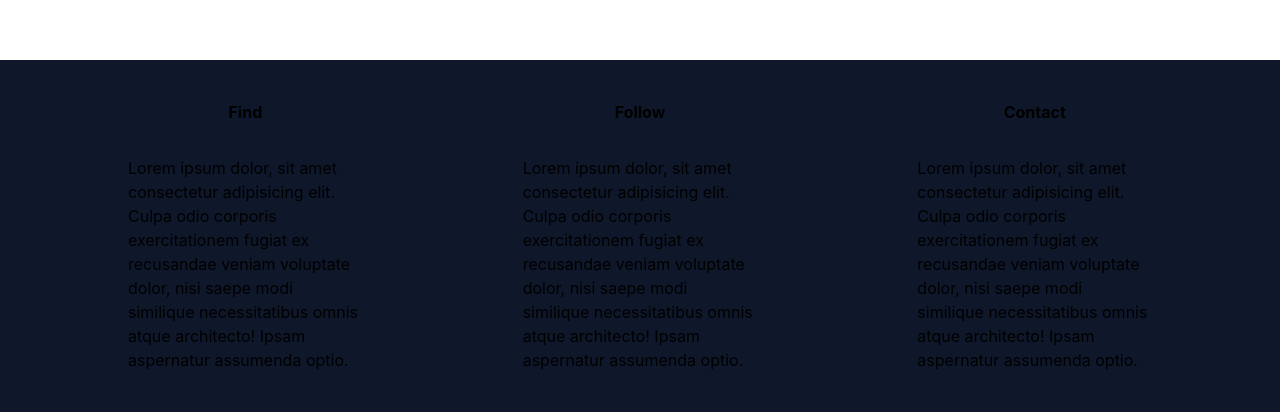
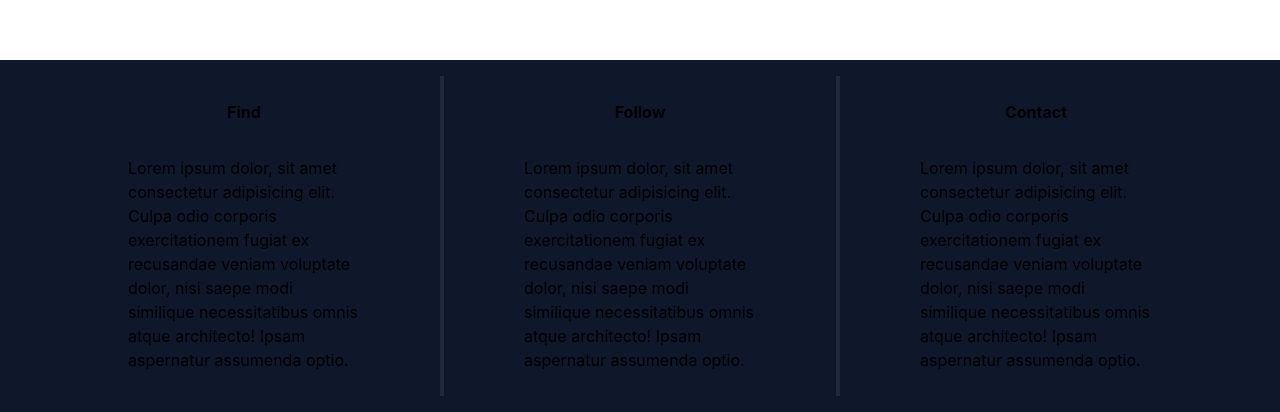
Before and after one commit to iainbrux/zaza-restaurant-website, a Next.js app: page / in a window 1280 px wide. Shown: the part 388-800 px from the top of the page. Built offline with nearby package versions, Linux system fonts and the light colour scheme.

Commit message:
added content footer splitter

```diff
--- /dev/null
+++ b/components/footer/content-splitter.tsx
@@ -0,0 +1,3 @@
+export const FooterSplitter = () => {
+  return <div className="bg-slate-800 p-0.5"></div>;
+};
--- a/components/footer/index.tsx
+++ b/components/footer/index.tsx
@@ -1,4 +1,5 @@
 import { FooterContent } from "./content";
+import { FooterSplitter } from "./content-splitter";
 
 export const Footer = () => {
   const loremIpsum = `Lorem ipsum dolor, sit amet consectetur adipisicing elit. Culpa odio
@@ -9,7 +10,9 @@ export const Footer = () => {
   return (
     <footer className="flex flex-row py-4 px-12 fixed bottom-0 bg-slate-900">
       <FooterContent title="Find" content={loremIpsum} />
+      <FooterSplitter />
       <FooterContent title="Follow" content={loremIpsum} />
+      <FooterSplitter />
       <FooterContent title="Contact" content={loremIpsum} />
     </footer>
   );
```
